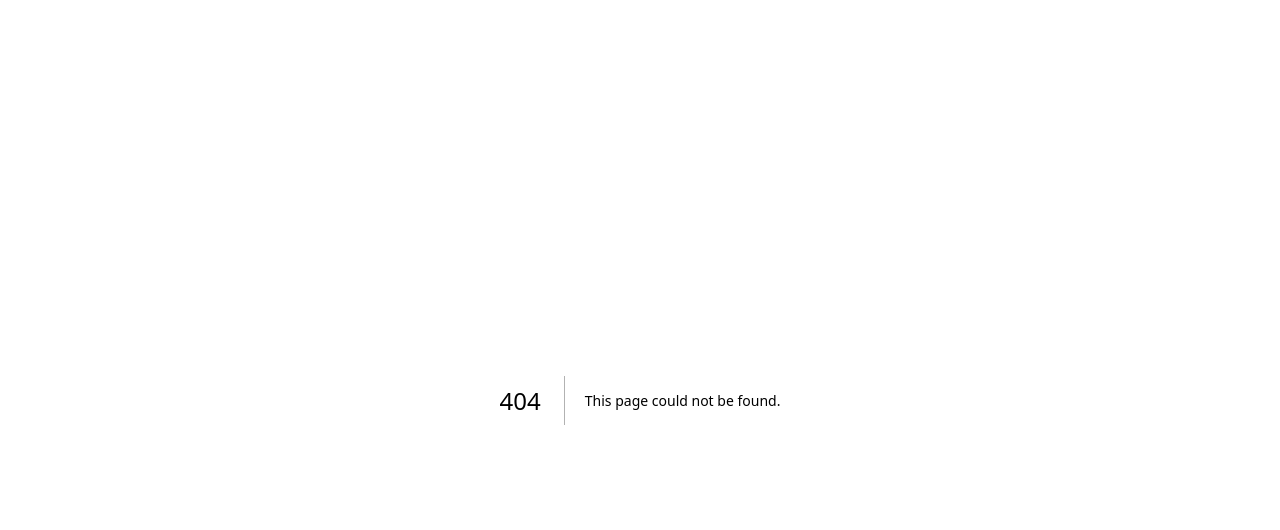
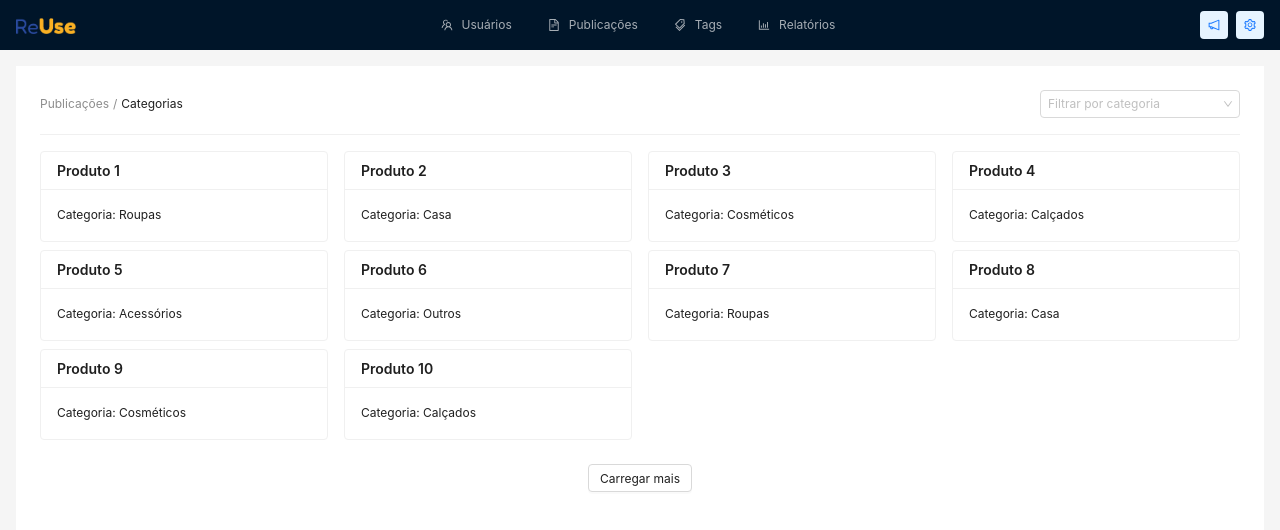
Before and after one commit to phtoselli/FIAP-Reuse, a Next.js app: page /dashboard/posts/categories in a window 1280 px wide. Before the commit this address had no page. Shown: the top 530 px of the page. Built offline with nearby package versions, Linux system fonts and the light colour scheme.

Commit message:
create categories

```diff
--- /dev/null
+++ b/src/app/dashboard/posts/categories/page.tsx
@@ -0,0 +1,121 @@
+"use client";
+
+import { useEffect, useState } from "react";
+
+import {
+  Divider,
+  Flex,
+  Select,
+  Button,
+  List,
+  Card,
+  Spin,
+  Breadcrumb,
+} from "antd";
+
+type Produto = {
+  id: number;
+  nome: string;
+  categoria: string;
+};
+
+const todasCategorias = [
+  "Roupas",
+  "Casa",
+  "Cosméticos",
+  "Calçados",
+  "Acessórios",
+  "Outros",
+];
+
+const todosProdutos: Produto[] = Array.from({ length: 50 }, (_, i) => ({
+  id: i + 1,
+  nome: `Produto ${i + 1}`,
+  categoria: todasCategorias[i % todasCategorias.length],
+}));
+
+const PAGE_SIZE = 10;
+
+export default function Categories() {
+  const [categoriaSelecionada, setCategoriaSelecionada] = useState<
+    string | undefined
+  >(undefined);
+  const [produtosVisiveis, setProdutosVisiveis] = useState<Produto[]>([]);
+  const [paginaAtual, setPaginaAtual] = useState(1);
+  const [carregando, setCarregando] = useState(false);
+
+  const produtosFiltrados = categoriaSelecionada
+    ? todosProdutos.filter((p) => p.categoria === categoriaSelecionada)
+    : todosProdutos;
+
+  const carregarProdutos = () => {
+    setCarregando(true);
+    setTimeout(() => {
+      const novosProdutos = produtosFiltrados.slice(0, paginaAtual * PAGE_SIZE);
+      setProdutosVisiveis(novosProdutos);
+      setCarregando(false);
+    }, 500); // Simula um delay
+  };
+
+  const handleCarregarMais = () => {
+    setPaginaAtual((prev) => prev + 1);
+  };
+
+  useEffect(() => {
+    setPaginaAtual(1); // Reset ao trocar categoria
+  }, [categoriaSelecionada]);
+
+  useEffect(() => {
+    carregarProdutos();
+  }, [paginaAtual, categoriaSelecionada]);
+
+  const acabouOsProdutos = produtosVisiveis.length >= produtosFiltrados.length;
+
+  return (
+    <div>
+      <Flex align="center" justify="space-between">
+        <Breadcrumb
+          items={[{ title: "Publicações" }, { title: "Categorias" }]}
+        />
+        <Select
+          placeholder="Filtrar por categoria"
+          style={{ width: 200 }}
+          allowClear
+          value={categoriaSelecionada}
+          onChange={(value) => setCategoriaSelecionada(value)}
+        >
+          {todasCategorias.map((cat) => (
+            <Select.Option key={cat} value={cat}>
+              {cat}
+            </Select.Option>
+          ))}
+        </Select>
+      </Flex>
+
+      <Divider />
+
+      <List
+        grid={{ gutter: 16, column: 4 }}
+        dataSource={produtosVisiveis}
+        loading={carregando}
+        renderItem={(produto) => (
+          <List.Item>
+            <Card title={produto.nome}>Categoria: {produto.categoria}</Card>
+          </List.Item>
+        )}
+      />
+
+      <div style={{ textAlign: "center", marginTop: 16 }}>
+        {carregando && <Spin />}
+        {!carregando && !acabouOsProdutos && (
+          <Button onClick={handleCarregarMais}>Carregar mais</Button>
+        )}
+        {!carregando && acabouOsProdutos && produtosVisiveis.length > 0 && (
+          <div style={{ marginTop: 12, color: "#999" }}>
+            Todos os produtos carregados
+          </div>
+        )}
+      </div>
+    </div>
+  );
+}
--- a/src/components/Header/index.tsx
+++ b/src/components/Header/index.tsx
@@ -54,11 +54,6 @@ export default function Header() {
     { key: Routes.POSTS, icon: <FileTextOutlined />, label: "Publicações" },
     { key: Routes.TAGS, icon: <TagsOutlined />, label: "Tags" },
     { key: Routes.REPORTS, icon: <BarChartOutlined />, label: "Relatórios" },
-    {
-      key: Routes.CATEGORIES,
-      icon: <FolderOpenOutlined />,
-      label: "Categorias",
-    },
   ];
 
   const settings: MenuProps["items"] = [
```
Also changed, not shown: src/app/dashboard/categories/page.tsx (deleted, +0 -14 lines).
